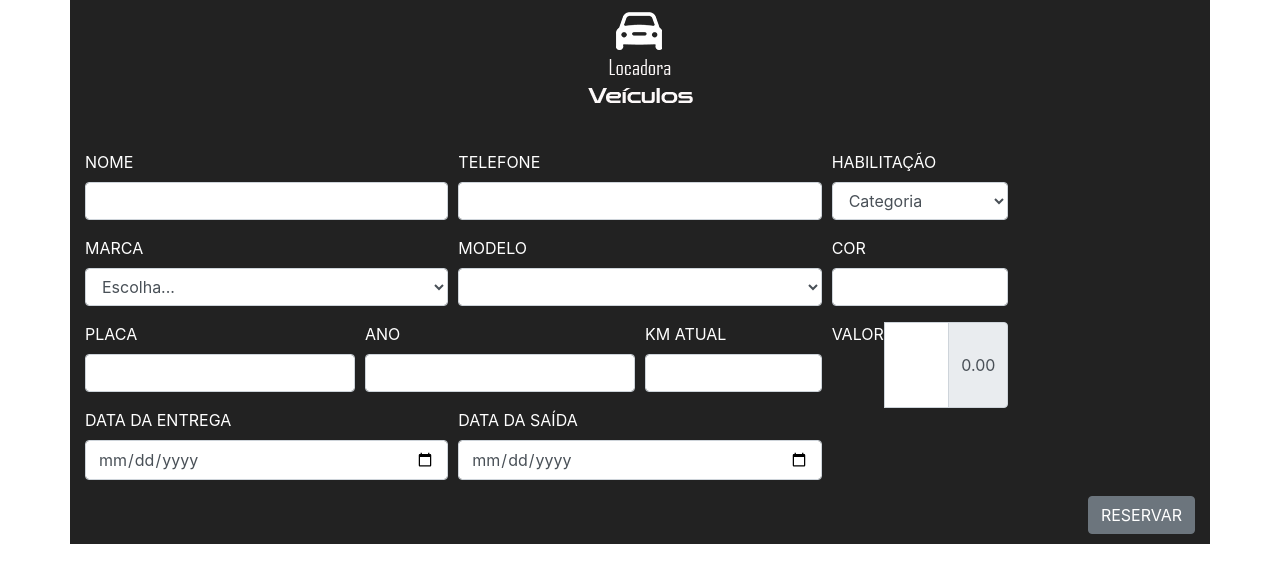
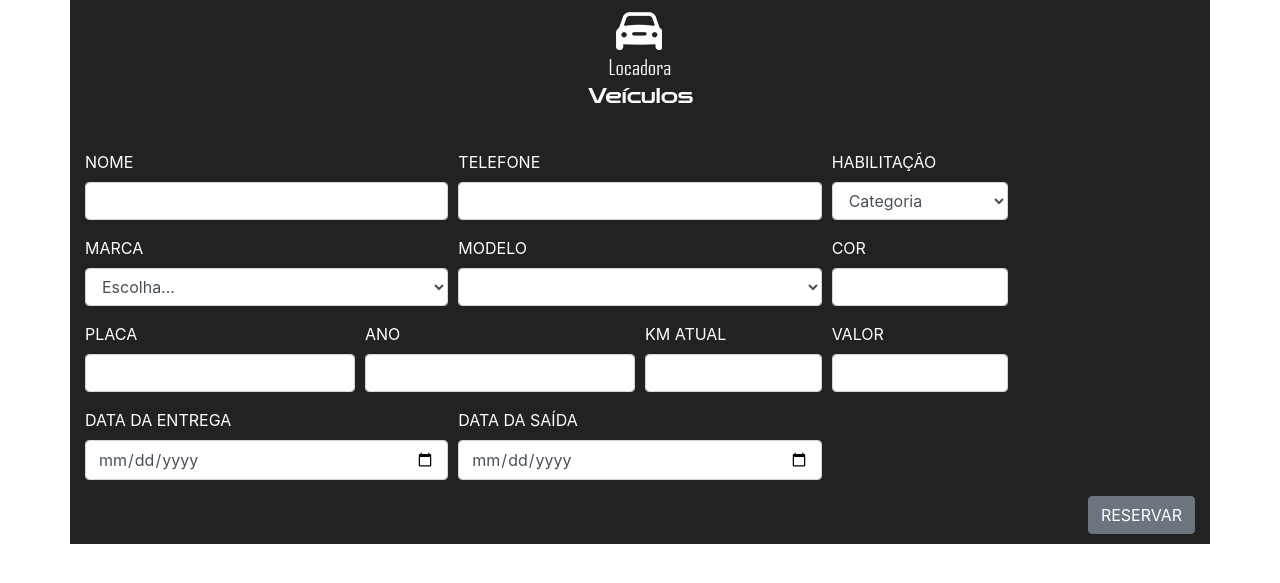
Before and after one commit to julianaoddeus/sistema_locacao_veiculos, a PHP site: page / in a window 1280 px wide. Shown: the top 583 px of the page. Run offline with PHP 8.4, Linux system fonts and the light colour scheme; data comes from the database, SQL or seed files in the repository; lists and menus that the app fills with data are empty.

```diff
--- a/index.php
+++ b/index.php
@@ -92,13 +92,10 @@
                 <label>KM ATUAL</label>
                 <input type="text" class="form-control" id="km" name="km">
             </div>
-            <div class="input-group col-md-2">
+            <div class=" col-md-2">
                 <label>VALOR</label>
                 <input type="text" class="form-control" id="valor" name="valor">
-                    <div class="input-group-append">
 
-                        <span class="input-group-text">0.00</span>
-                    </div>
             </div>
 
         </div>
```
